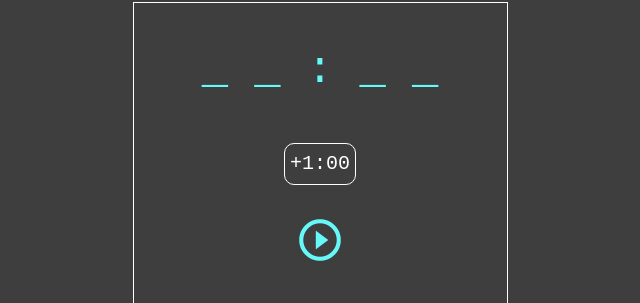
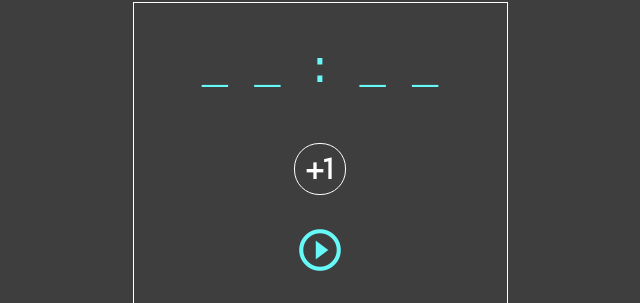
Before and after one commit to Genius2k21/07-Project-Brain_Breaks, a plain HTML site: page index.html in a window 1280 px wide. Shown: the part 2494-2797 px from the top of the page, without its empty margins (320-960 px from the left). Drawn offline with nearby package versions, Linux system fonts and the light colour scheme.

Commit message:
timer buttons are styled

```diff
--- a/assets/styles/styles.css
+++ b/assets/styles/styles.css
@@ -114,44 +114,36 @@ output{
     pointer-events: none;
 }
 
-#plus_one {
-    border: 1px solid white;
-    color: white;
-    border-radius: 10px;
-    padding: 5px;
-}
-
-#plus_one:hover {
-    cursor: pointer;
-    box-shadow: 2px 2px 5px white;
-    text-shadow: 2px 2px 5px white;
-}
-
-#playBtn, #pauseBtn {
+#playBtn, #pauseBtn, #resumeBtn {
     font-size: 50px;
+    color: var(--aqua);
     -webkit-user-select: none; /* Safari */
     -moz-user-select: none; /* Firefox */
     -ms-user-select: none; /* IE10+/Edge */
     user-select: none; /* Standard */
 }
+#playBtn:hover, #pauseBtn:hover, #resumeBtn:hover {
+    cursor: pointer;
+    text-shadow: 2px 2px 5px var(--aqua);
+}
 
-#resumeBtn {
+#plus_one{
+    /* color: #fff; */
+    font-size: 40px;
+    border: 1px solid white;
+    color: white;
+    border-radius: 25px;
+    padding: 5px;
+    margin: 2rem 0;
     -webkit-user-select: none; /* Safari */
     -moz-user-select: none; /* Firefox */
     -ms-user-select: none; /* IE10+/Edge */
     user-select: none; /* Standard */
 }
-
-
-#plus_one{
-    /* color: #fff; */
-    font-size: 20px;
-    margin: 2rem 0;
-    -webkit-user-select: none; /* Safari */
-    -moz-user-select: none; /* Firefox */
-    -ms-user-select: none; /* IE10+/Edge */
-    user-select: none; /* Standard */
-
+#plus_one:hover {
+    cursor: pointer;
+    box-shadow: 2px 2px 5px white;
+    text-shadow: 2px 2px 5px white;
 }
 #time_display{
     -webkit-user-select: none; /* Safari */
--- a/index.html
+++ b/index.html
@@ -68,10 +68,10 @@
 <!-- Timer Page  -->
     <section id="countdown" class="section row">
         <h3 unselectable="on" id="time_display">_ _ : _ _</h3>
-        <p unselectable="on" id="plus_one">+1:00</p>
+        <i unselectable="on" class="material-icons" id="plus_one">plus_one</i>
         <i unselectable="on" id="playBtn" class="material-icons">play_circle_outline</i>
-        <i unselectable="on" id="pauseBtn" class="material-icons">pause_circle_outline</i>
-        <a class="waves-effect waves-light btn" id="resumeBtn" value="submit">Resume Timer</a>
+        <i unselectable="on" id="pauseBtn" class="material-icons">timer_off</i>
+        <a class="material-icons" id="resumeBtn" value="submit">timer</a>
         <div id="spotify">
             <iframe src="https://open.spotify.com/embed/playlist/6wONrqCy61HTmwigBUo8e6" width="300" height="380" frameborder="0" allowtransparency="true" allow="encrypted-media"></iframe>
             <iframe src="https://open.spotify.com/embed/playlist/0vvXsWCC9xrXsKd4FyS8kM" width="300" height="380" frameborder="0" allowtransparency="true" allow="encrypted-media"></iframe>
```
